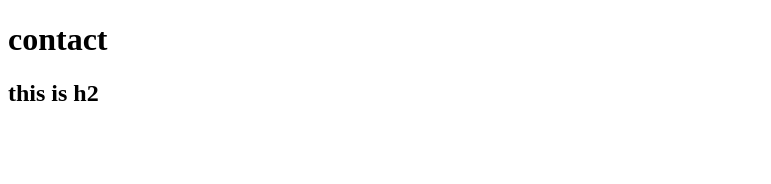
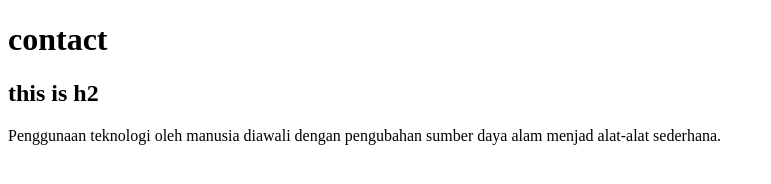
Before and after one commit to Irhamrahmatsaleh/preventDefault, a plain HTML site: page contact.html in a window 1280 px wide. Shown: the whole page, without its empty margins (0-771 px from the left). Drawn offline with Linux system fonts and the light colour scheme.

Commit message:
Add paragraph in contact.html

```diff
--- a/contact.html
+++ b/contact.html
@@ -10,6 +10,8 @@
 <body>
   <h1>contact</h1>
   <h2>this is h2</h2>
+  <p>Penggunaan teknologi oleh manusia diawali dengan pengubahan sumber daya alam menjad
+  alat-alat sederhana.</p>
 </body>
 
 </html>
```
